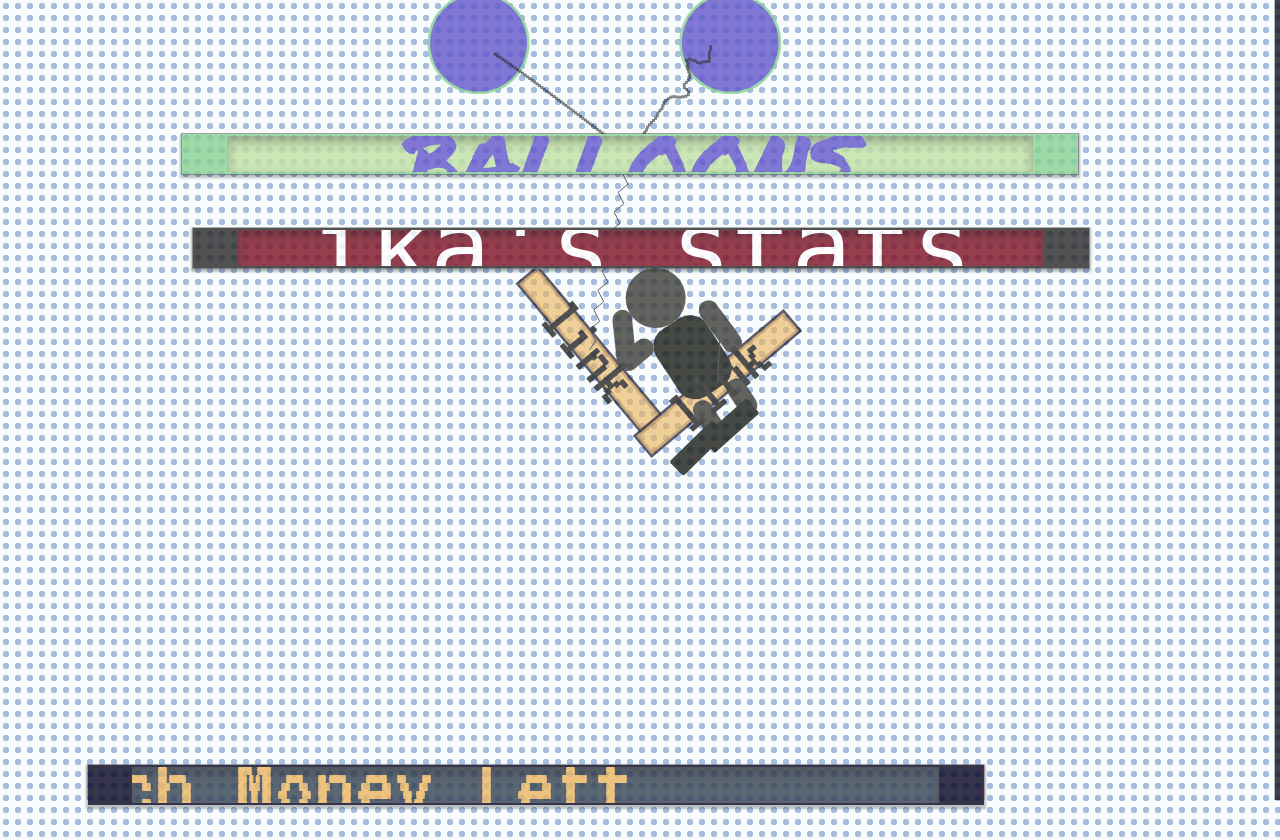
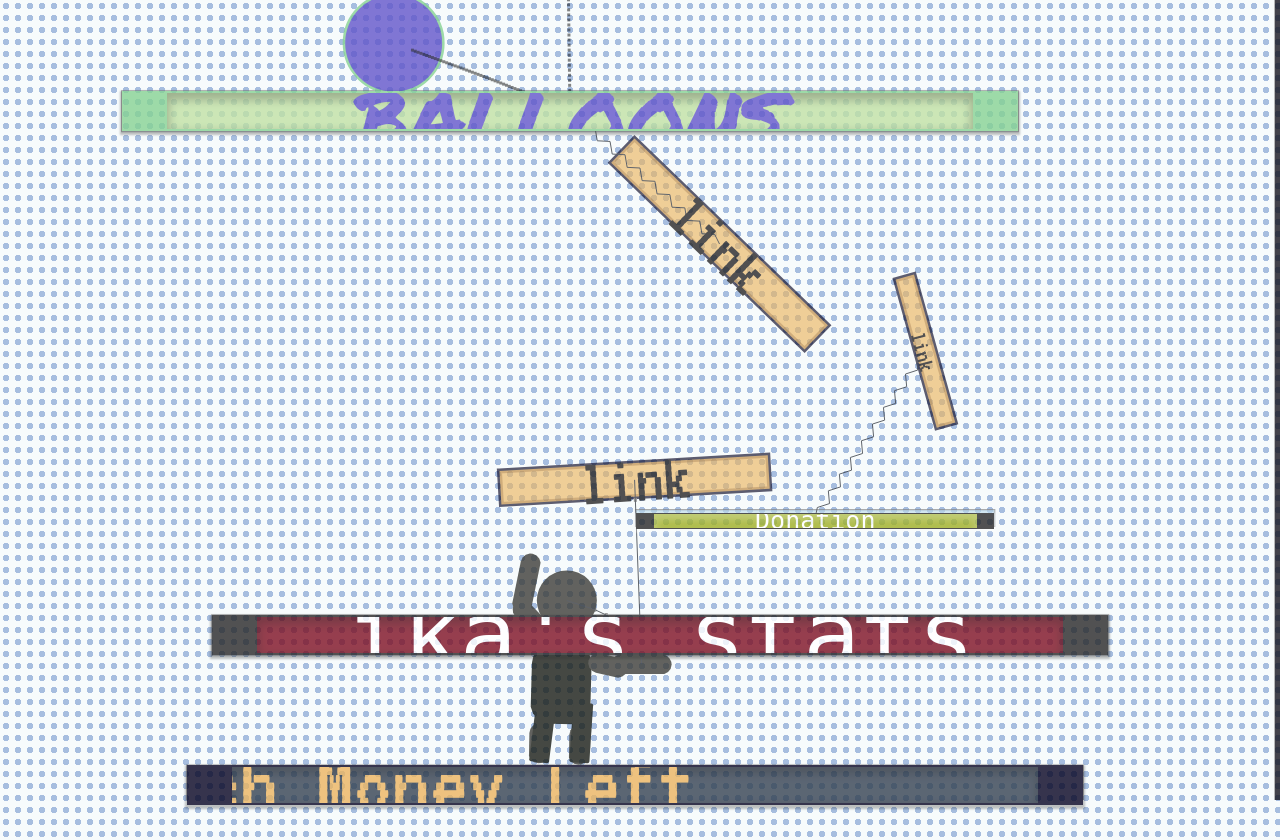
Before and after one commit to ikaganacar1/ikaganacar.com, a Flask app: page /useless_projects in a window 1280 px wide. Shown: the top 840 px of the page. Run offline with Flask 3, Linux system fonts and the light colour scheme; data comes from the database, SQL or seed files in the repository; some libraries are stand-ins or nearby versions.

Commit message:
Useless project home page donation button

```diff
--- a/board/static/useless_projects/useless_home_page/background.css
+++ b/board/static/useless_projects/useless_home_page/background.css
@@ -65,6 +65,7 @@
   transform-origin: center center;
   background-color: transparent;
 }
+
 
 .table {
   width: 100%;
@@ -255,3 +256,74 @@
   color: #ffffff;
   white-space: nowrap;
 }
+
+#donation_sign {
+  position: absolute;
+  color: #272626;
+  font-size: 25px;
+  user-select: none;
+  display: flex;
+  align-items: center;
+  justify-content: center;
+  font-family: "Space Mono", monospace;
+  font-style: inherit;
+  transform-origin: center center;
+  background-color: transparent;
+}
+
+
+#donation_link {
+  position: absolute;
+
+  color: #272626;
+  font-size: 25px;
+  user-select: none;
+  display: flex;
+  align-items: center;
+  justify-content: center;
+  font-family: 'VT323', monospace;
+
+  font-style: inherit;
+  transform-origin: center center;
+  background-color: transparent;
+
+}
+
+.d_table {
+  width: 100%;
+  height: 100%;
+  background-color: #000000;
+  display: flex;
+  align-items: center;
+  justify-content: center;
+}
+
+.d_monitor-wrapper {
+  width: 100%;
+  height: 100%;
+  background: #272727;
+  box-shadow: 0px 2px 2px 2px rgba(255, 255, 255, 0.3);
+  display: flex;
+  align-items: center;
+  justify-content: center;
+}
+
+.d_monitor {
+  width: 90%;
+  height: 90%;
+  background-color: #e1ff0098;
+  overflow: hidden;
+  white-space: nowrap;
+  box-shadow: inset 0px 5px 10px 2px rgba(255, 255, 255, 0.3);
+  display: flex;
+  align-items: center;
+  justify-content: center;
+  position: relative;
+}
+
+.d_monitor p {
+  font-size: 25px;
+  position: absolute;
+  color: #ffffff;
+  white-space: nowrap;
+}
--- a/board/static/useless_projects/useless_home_page/scripts.js
+++ b/board/static/useless_projects/useless_home_page/scripts.js
@@ -68,7 +68,7 @@
     }
     console.log(ratio)
 
-    function create_page_sign(sign_tag, link_tag, link, sign_x, sign_y, link_x, link_y, isLinked = true) {
+    function create_page_sign(sign_tag, link_tag, link, sign_x, sign_y, link_x, link_y, isLinked = true,sign_ratio=1) {
 
 
         if (ratio > 1) {
@@ -82,9 +82,10 @@
             var link_h2 = window.innerHeight * 0.03;
 
             var length = 200;
-
+            if (sign_ratio == 1){
             document.getElementById(`${link_tag}_p`).style.fontSize = "70px";
-            document.getElementById(`${sign_tag}_p`).style.fontSize = "100px";
+            document.getElementById(`${sign_tag}_p`).style.fontSize = "95px";
+        }
 
         } else {
             var sign_w = window.innerWidth * 0.3;
@@ -99,6 +100,13 @@
             var length = 100;
 
         }
+
+        sign_w = sign_w*sign_ratio;
+        sign_h = sign_h *sign_ratio;
+        link_w1 = link_w1 *(sign_ratio+0.4);
+        link_h1 =link_h1*(sign_ratio+0.4);
+        link_w2 =link_w2 *(sign_ratio+0.4);
+        link_h2 =link_h2 *(sign_ratio+0.4);
 
         var signElem = document.querySelector(`#${sign_tag}`);
         var linkElem = document.querySelector(`#${link_tag}`);
@@ -204,9 +212,7 @@
             }));
         }
 
-
         return [sign, link_button];
-
     }
 
     money = create_page_sign(//how much money left sign
@@ -246,7 +252,20 @@
 
     );
 
-    console.log(balloon);
+    donation = create_page_sign(
+        sign_tag = "donation_sign",
+        link_tag = "donation_link",
+        link = "donation",
+
+        sign_x = (window.innerWidth -100 ),
+        sign_y = (window.innerHeight * 0.5),
+        link_x = (window.innerWidth  -50),
+        link_y = (window.innerHeight * 0.47),
+        isLinked = true,
+        sign_ratio= 0.4
+
+    );
+
     (function rerender() {
 
         money[0].render();
@@ -258,9 +277,13 @@
         ika[0].render();
         ika[1].render();
 
+        donation[0].render();
+        donation[1].render();
+
         Matter.Engine.update(iEngine);
         requestAnimationFrame(rerender);
     })();
+
 
 
     function create_balloons(x, y, num, obj2 = null) {
@@ -361,7 +384,6 @@
 
     }
 
-    // Create body parts and assemble them into a ragdoll
     function createRagdoll(x, y) {
         // aliases
         const { Bodies, Body, Composite, Constraint } = Matter;
@@ -701,7 +723,7 @@
 
 
     Events.on(iEngine, 'beforeUpdate', function () {
-
+        Body.setSpeed(donation[0].body, 3);
         for (let i = 0; i < balloon_list.length; i++) {
             balloon_list[i].force.y -= balloon_list[i].mass * force;
         }
@@ -733,4 +755,4 @@
 
 
 
-} catch (e) { console.log(e) }//global try catch to see the errors
+} catch (e) { console.log(e) }//global try catch to see the errors on browser console
--- a/board/templates/useless_projects/useless_home_page.html
+++ b/board/templates/useless_projects/useless_home_page.html
@@ -15,7 +15,6 @@
 <script src="https://cdnjs.cloudflare.com/ajax/libs/matter-js/0.19.0/matter.js"></script>
 <script src="https://cdn.jsdelivr.net/npm/pathseg@1.2.1/pathseg.js"></script>
 <script src="https://cdn.jsdelivr.net/npm/poly-decomp@0.3.0/build/decomp.min.js"></script>
-
 
 
 <div id="howmuchmoneyleft_sign">
@@ -62,6 +61,21 @@
   <p id="ika_link_p">link</p>
 </div>
 
+
+<div id="donation_sign">
+  <div class="d_table center">
+    <div class="d_monitor-wrapper center">
+      <div class="d_monitor center">
+        <p id="donation_sign_p">Donation</p>
+      </div>
+    </div>
+  </div>
+</div>
+
+<div id="donation_link">
+  <p id="donation_link_p">link</p>
+</div>
+
 <script src="{{ url_for('static', filename='useless_projects/useless_home_page/scripts.js')}}"></script>
 
 {% endblock div %}
```
